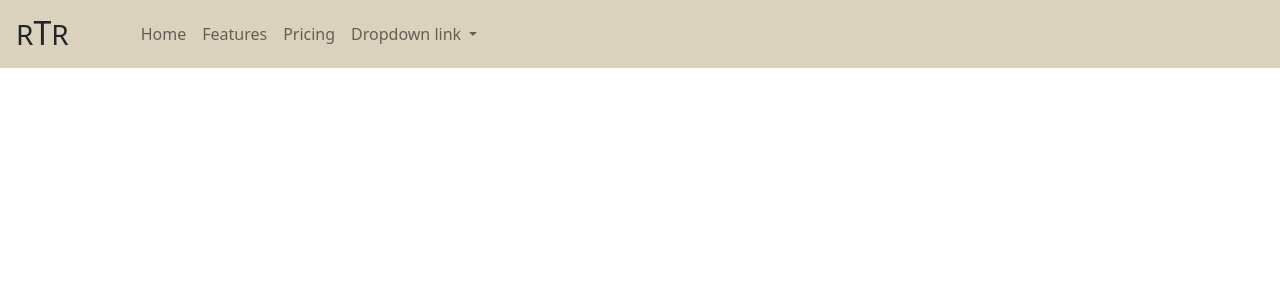
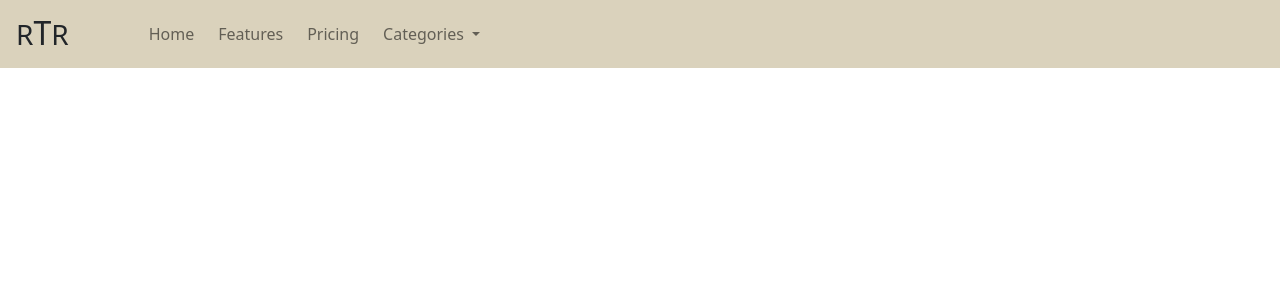
Before and after one commit to Enquil/rtr_v3, a Django app: page / in a window 1280 px wide. Shown: the top 300 px of the page. Run offline with Django 3.2, Linux system fonts and the light colour scheme; data that the repository does not hold is empty; some libraries are stand-ins or nearby versions.

Commit message:
added margins to navlinks

```diff
--- a/templates/base.html
+++ b/templates/base.html
@@ -68,22 +68,22 @@
             <div class="collapse navbar-collapse" id="navbarNavDropdown">
               <ul class="navbar-nav">
                 <li class="nav-item active">
-                  <a class="nav-link" href="#">Home</a>
+                  <a class="nav-link ms-2" href="#">Home</a>
                 </li>
                 <li class="nav-item">
-                  <a class="nav-link" href="#">Features</a>
+                  <a class="nav-link ms-2"" href="#">Features</a>
                 </li>
                 <li class="nav-item">
-                  <a class="nav-link" href="#">Pricing</a>
+                  <a class="nav-link ms-2" href="#">Pricing</a>
                 </li>
                 <li class="nav-item dropdown">
-                  <a class="nav-link dropdown-toggle" href="#" id="navbarDropdownMenuLink"
+                  <a class="nav-link dropdown-toggle ms-2" href="#" id="navbarDropdownMenuLink"
                      data-bs-toggle="dropdown" aria-haspopup="true" aria-expanded="false">
-                    Dropdown link
+                    Categories
                   </a>
-                  <div class="dropdown-menu p-0 border-0 m-0" aria-labelledby="navbarDropdownMenuLink">
+                  <div class="dropdown-menu p-0 border-0 m-0 bg-bone" aria-labelledby="navbarDropdownMenuLink">
                     {% for category in categories %}
-                        <a class="dropdown-item bg-isabelline" href="#">{{ category|title }}</a>
+                        <a class="dropdown-item bg-bone ms-2" href="#">{{ category|title }}</a>
                     {% endfor %}
                   </div>
                 </li>
```
